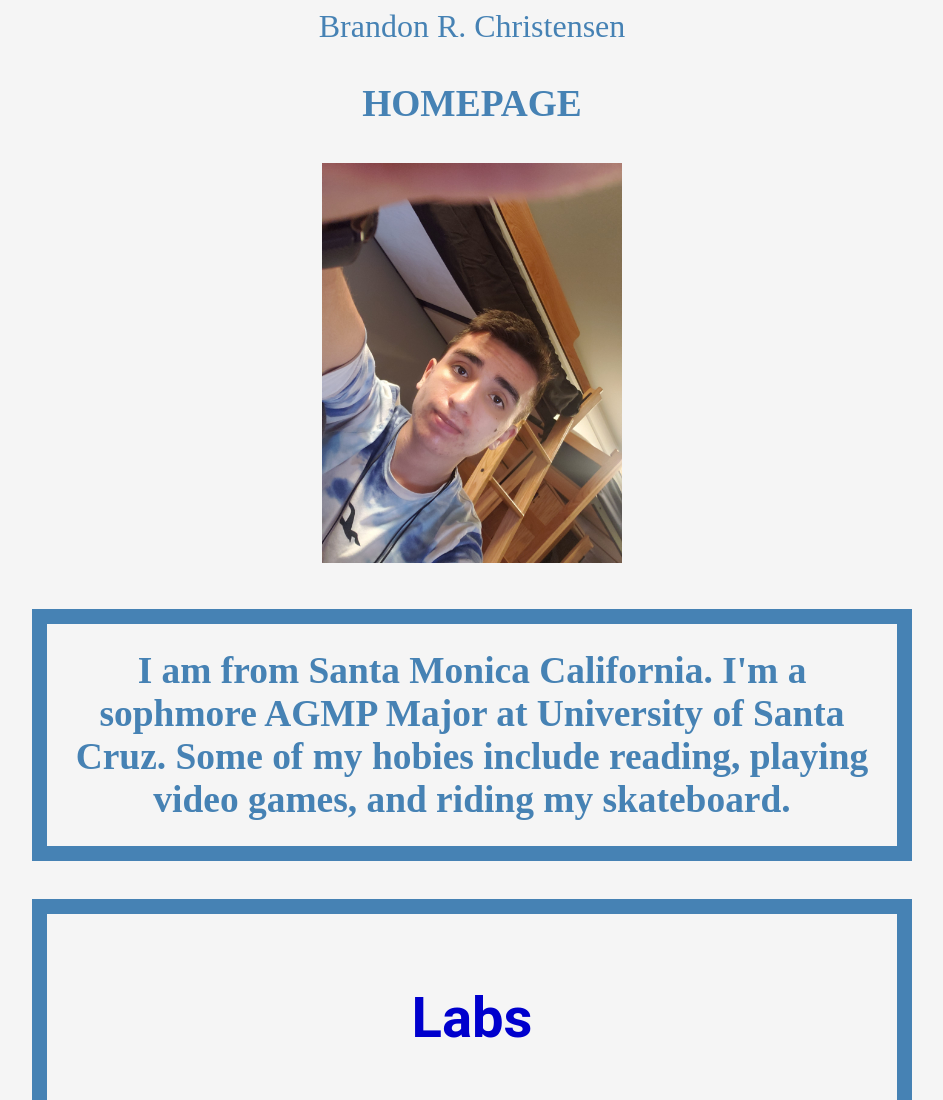
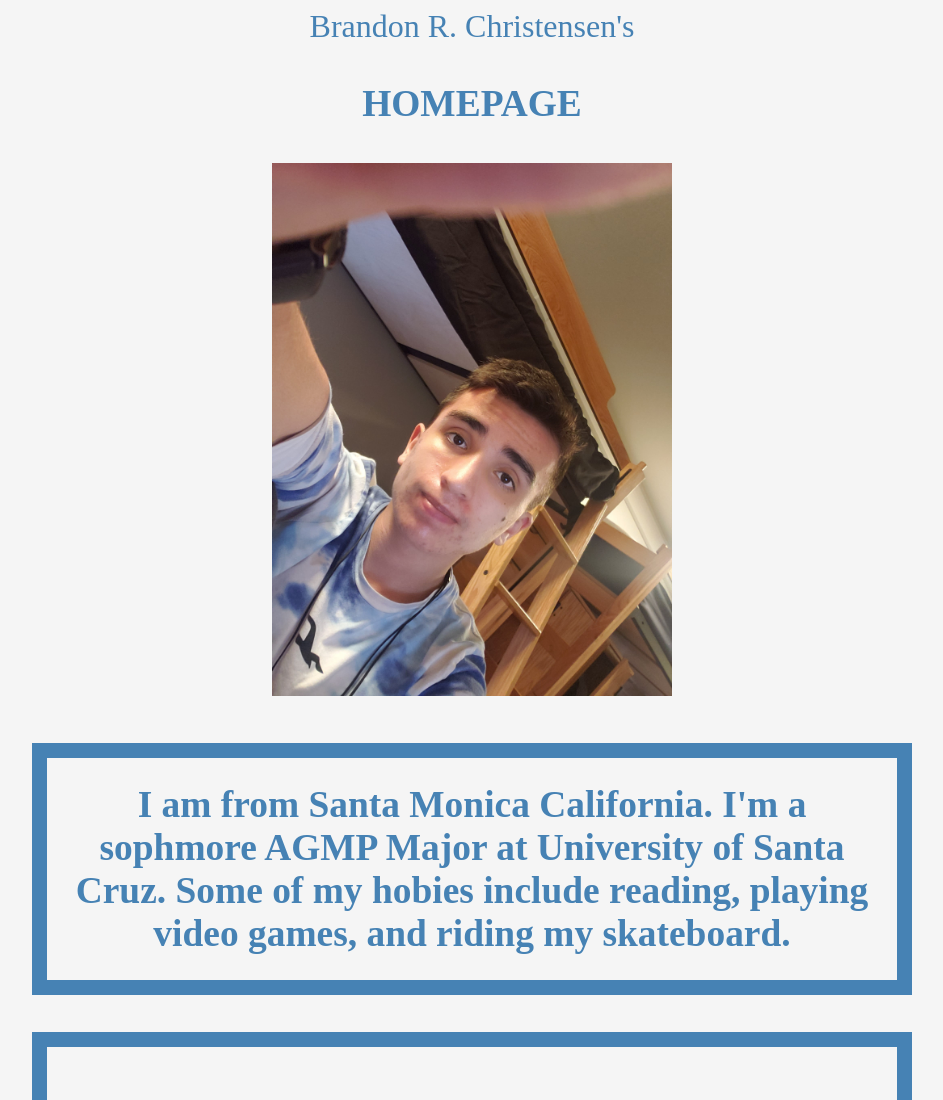
Before and after one commit to BrandonC922/art101, a plain HTML site: page index.html in a window 1280 px wide. Shown: the top 1100 px of the page, without its empty margins (168-1111 px from the left). Drawn offline with Linux system fonts and the light colour scheme.

Commit message:
i don't even know

```diff
--- a/css/site.css
+++ b/css/site.css
@@ -18,7 +18,7 @@ padding: 25px;
 }
 
 #headshot {
-  width: 300px;
+  width: 400px;
 }
 
 p {
--- a/index.html
+++ b/index.html
@@ -7,7 +7,7 @@
 <body>
 	<main>
 		<h>
-			Brandon R. Christensen
+			Brandon R. Christensen's
 		</h>
 		<h3>
 			HOMEPAGE
```
